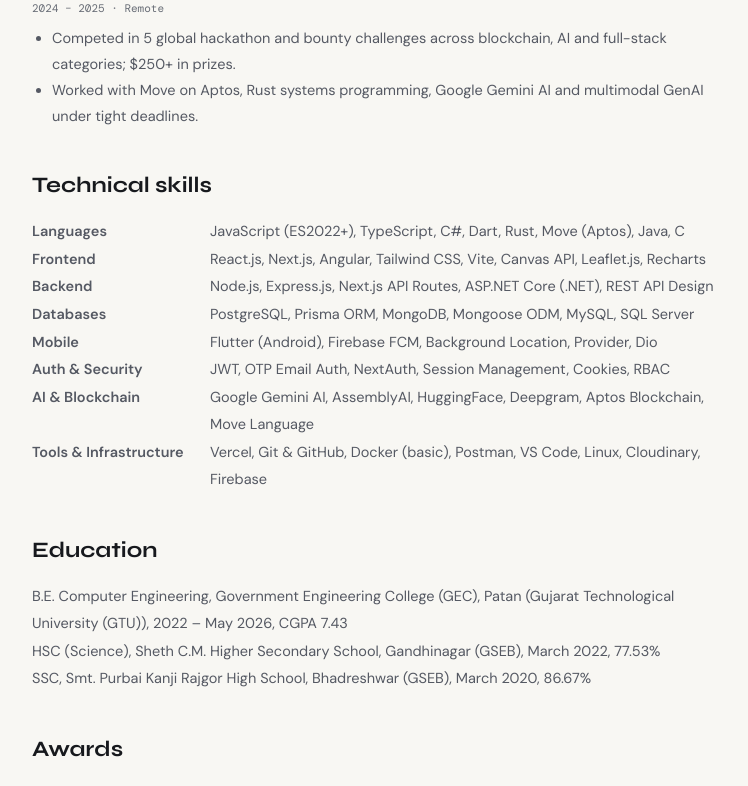
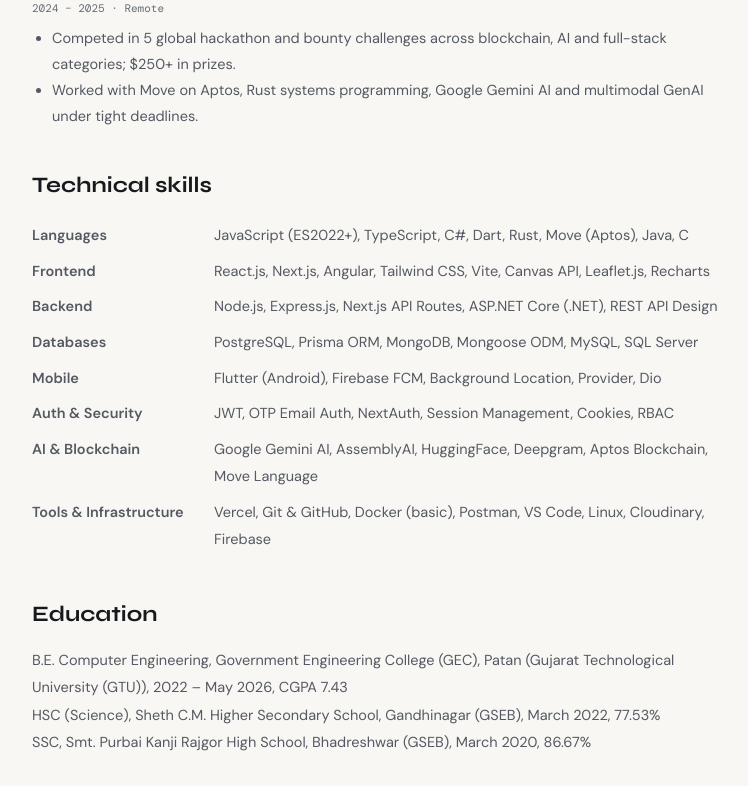
Before and after one commit to Nitrajsinh-Solanki/nitrajsinh-solanki-portfolio, a Next.js app in the folder nitrajsinh-solanki/: page /resume in a window 1280 px wide. Shown: the part 858-1644 px from the top of the page, without its empty margins (264-1012 px from the left). Built offline with nearby package versions, Linux system fonts and the light colour scheme; no server answers; a web font is replaced by a local one.

Commit message:
fix: wrap resume details on narrow screens

```diff
--- a/nitrajsinh-solanki/app/resume/page.tsx
+++ b/nitrajsinh-solanki/app/resume/page.tsx
@@ -18,11 +18,11 @@
     <>
       <JsonLd data={breadcrumb([{ name: "Home", path: "/" }, { name: "Resume", path: "/resume" }])} />
       <PageNav />
-      <main className="flex-1 max-w-3xl mx-auto px-6 md:px-10 pt-28 pb-20">
+      <main className="flex-1 w-full max-w-3xl mx-auto px-4 sm:px-6 md:px-10 pt-28 pb-20">
         <h1 className="text-[#17191D]" style={{ fontFamily: "var(--syne-var)", fontWeight: 800, fontSize: "clamp(30px,5vw,46px)" }}>
           {profile.name}: Resume
         </h1>
-        <p className="font-mono text-[12px] text-indigo-700 mt-2">{profile.headline} · {profile.email}</p>
+        <p className="mt-2 break-words font-mono text-[11px] sm:text-[12px] text-indigo-700">{profile.headline} · <a className="break-all hover:underline" href={"mailto:" + profile.email}>{profile.email}</a></p>
         <a href="/Nitrajsinh_Solanki_Resume.pdf" download aria-label="Download resume (PDF)"
           className="inline-block mt-5 bg-indigo-600 text-white font-bold text-[13px] px-6 py-3 rounded-xl"
           style={{ fontFamily: "var(--syne-var)" }}>Download resume (PDF)</a>
@@ -38,9 +38,9 @@
         <h2 className={h2} style={{ fontFamily: "var(--syne-var)", fontWeight: 700 }}>Technical skills</h2>
         <dl className="text-[14.5px] leading-[1.9]">
           {Object.entries(profile.skills).map(([label, values]) => (
-            <div key={label} className="flex gap-2">
-              <dt className="text-[#555963] font-semibold min-w-[170px]">{label}</dt>
-              <dd className="text-[#555963]">{values.join(", ")}</dd>
+            <div key={label} className="flex flex-col sm:flex-row sm:gap-3 gap-1 py-1">
+              <dt className="text-[#555963] font-semibold sm:min-w-[170px] sm:shrink-0">{label}</dt>
+              <dd className="min-w-0 break-words text-[#555963]">{values.join(", ")}</dd>
             </div>
           ))}
         </dl>
```
